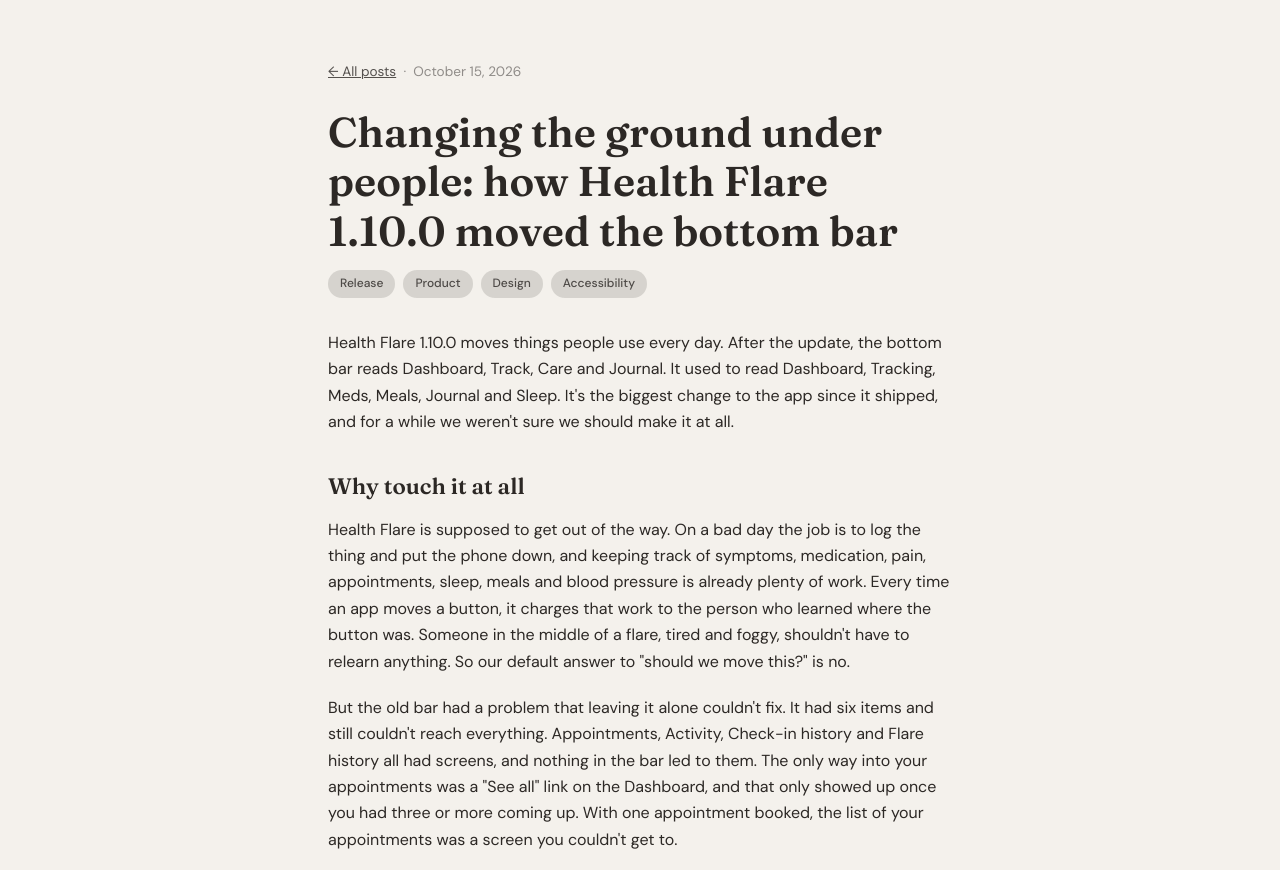
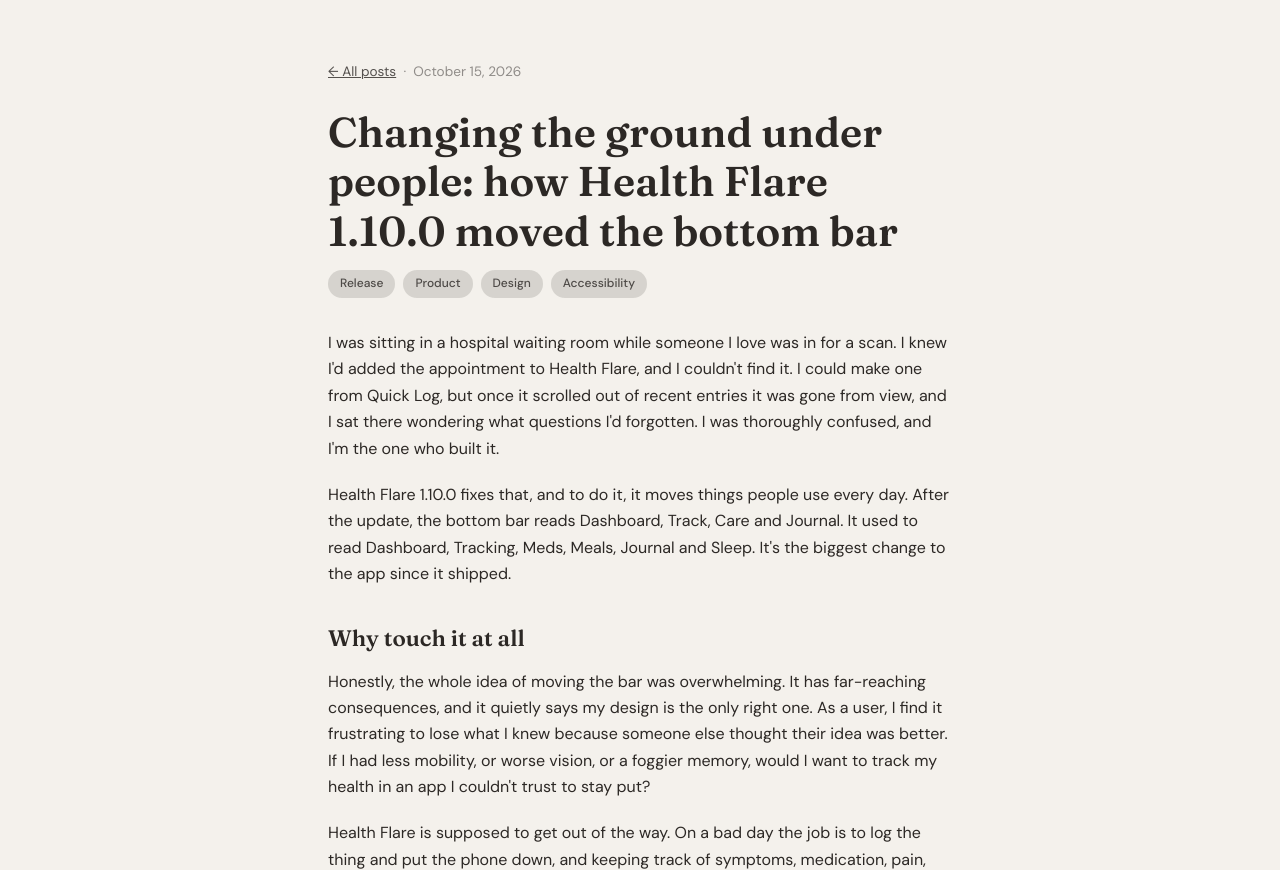
Before and after one commit to Health-Flare/website, an Eleventy site: page src/blog/posts/changing-the-ground-under-people.md in a window 1280 px wide. Shown: the part 75-945 px from the top of the page. Built offline with nearby package versions, Linux system fonts and the light colour scheme; Eleventy itself is replaced by a stand-in of ours; files that its build step writes are made by us from their sources.

Commit message:
Blog: fill the 1.10.0 post's TODOs from the interview
Opening (waiting room), why the move was hard, Sleep's origin, naming the
flare bug on purpose, the closing callback, and Get it says 1.10.0 is in
store review.

```diff
--- a/src/blog/posts/changing-the-ground-under-people.md
+++ b/src/blog/posts/changing-the-ground-under-people.md
@@ -6,19 +6,25 @@ description: "Health Flare 1.10.0 moves screens people use every day. Why we did
 tags: ["release", "product", "design", "accessibility"]
 ---
 
-<!-- TODO (Alexander): the opening moment. A real one: the day you went
-     looking for an appointment, or someone told you they couldn't find
-     something, or the first time you ran the app at 200% text and saw
-     the six-item bar. Two or three sentences, your words. Don't publish
-     without it. -->
+I was sitting in a hospital waiting room while someone I love was in for a
+scan. I knew I'd added the appointment to Health Flare, and I couldn't find
+it. I could make one from Quick Log, but once it scrolled out of recent
+entries it was gone from view, and I sat there wondering what questions I'd
+forgotten. I was thoroughly confused, and I'm the one who built it.
 
-Health Flare 1.10.0 moves things people use every day. After the update,
-the bottom bar reads Dashboard, Track, Care and Journal. It used to read
-Dashboard, Tracking, Meds, Meals, Journal and Sleep. It's the biggest
-change to the app since it shipped, and for a while we weren't sure we
-should make it at all.
+Health Flare 1.10.0 fixes that, and to do it, it moves things people use
+every day. After the update, the bottom bar reads Dashboard, Track, Care and
+Journal. It used to read Dashboard, Tracking, Meds, Meals, Journal and
+Sleep. It's the biggest change to the app since it shipped.
 
 ## Why touch it at all
+
+Honestly, the whole idea of moving the bar was overwhelming. It has
+far-reaching consequences, and it quietly says my design is the only right
+one. As a user, I find it frustrating to lose what I knew because someone
+else thought their idea was better. If I had less mobility, or worse vision,
+or a foggier memory, would I want to track my health in an app I couldn't
+trust to stay put?
 
 Health Flare is supposed to get out of the way. On a bad day the job is to
 log the thing and put the phone down, and keeping track of symptoms,
@@ -28,13 +34,17 @@ the person who learned where the button was. Someone in the middle of a
 flare, tired and foggy, shouldn't have to relearn anything. So our default
 answer to "should we move this?" is no.
 
-But the old bar had a problem that leaving it alone couldn't fix. It had
-six items and still couldn't reach everything. Appointments, Activity,
+But the old bar had a problem that leaving it alone couldn't fix. It was
+built for me originally, for where our health adventures were at the time.
+As time moves on and you learn new things, an app fills up fast. Sleep
+landed in the bar because another user told me sleep tracking would help,
+I'd already built it, and it had nowhere else to go. So the bar had six
+items and still couldn't reach everything. Appointments, Activity,
 Check-in history and Flare history all had screens, and nothing in the bar
 led to them. The only way into your appointments was a "See all" link on the
 Dashboard, and that only showed up once you had three or more coming up.
 With one appointment booked, the list of your appointments was a screen you
-couldn't get to.
+couldn't get to. That's the screen I was looking for in the waiting room.
 
 Six is also more than a bottom bar holds well. Material's guidance is three
 to five, and at large text sizes six labels don't fit. Large text isn't an
@@ -45,6 +55,9 @@ So this one was needed and broken, not new and shiny. That's the first
 question we ask of any change: is it for the person using the app, or for
 us? A redesign that makes the app look more current, or makes a release
 feel bigger, fails that test. Screens people can't reach pass it.
+
+Making the change actually serve people was far more work than changing
+the bar and walking away. And I could have done that.
 
 ## Fix, addition, or move
 
@@ -181,9 +194,10 @@ people see on every log form, and it needed its own explanation after the
 update. Shipping it alongside a new bar would have meant two things to
 relearn in one release, so it waits for the next one.
 
-<!-- CHECK (Alexander): this names the flare bug (#173) publicly before
-     it's fixed. Keep it if you're happy saying so; otherwise swap in
-     another real cut, or drop the paragraph and keep the first one. -->
+I'd rather say that out loud than leave it for someone to find. Being open
+and honest about what isn't fixed yet is how I live and how I work, and
+it's part of earning the trust of everyone using Health Flare, now and
+later.
 
 The update card has a hard limit of four highlights. When a fifth thing
 wants in, something comes out. The rest is still listed under "All changes"
@@ -234,16 +248,18 @@ like, and some releases will be smaller than they could have been. That's
 the trade we'd rather make. The app is there for your harder days, and
 those are exactly the days it shouldn't surprise you.
 
-<!-- TODO (Alexander): close by coming back to the opening moment, in one
-     or two sentences. No moral. -->
+As it turned out, I had no questions for that scan, and all was well. But
+the next time I'm sitting in that chair, my appointment will be under Care,
+my questions will be queued up on it, and I'll take the outcome notes and
+any medication changes as they happen. I'll have a better view of our
+insights, and a more useful conversation with our care providers.
 
 ## Get it
 
-<!-- CHECK (Alexander): confirm 1.10.0 is live in both stores before
-     publishing, or change this to say it's rolling out. -->
-
-1.10.0 is on the [App Store](https://apps.apple.com/app/health-flare/id6803123766)
-and [Google Play](https://play.google.com/store/apps/details?id=org.healthflare.app.healthflare&hl=en).
+1.10.0 is in review with Apple and Google now. Once it's approved, it will
+be on the [App Store](https://apps.apple.com/app/health-flare/id6803123766)
+and [Google Play](https://play.google.com/store/apps/details?id=org.healthflare.app.healthflare&hl=en),
+and the card and guide will be waiting on your Dashboard after you update.
 Everything else in this release, including vitals on Insights, °C or °F
 per profile, and an app lock, is in the
 [changelog](https://github.com/Health-Flare/app/blob/main/CHANGELOG.md).
```
